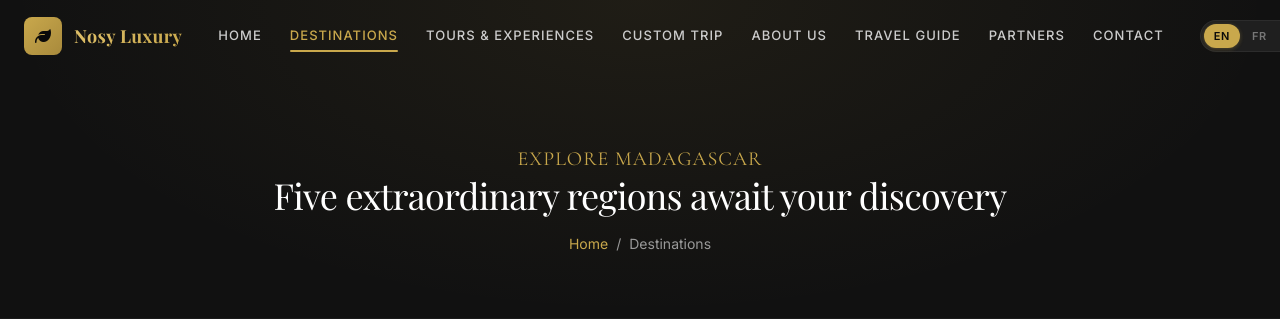
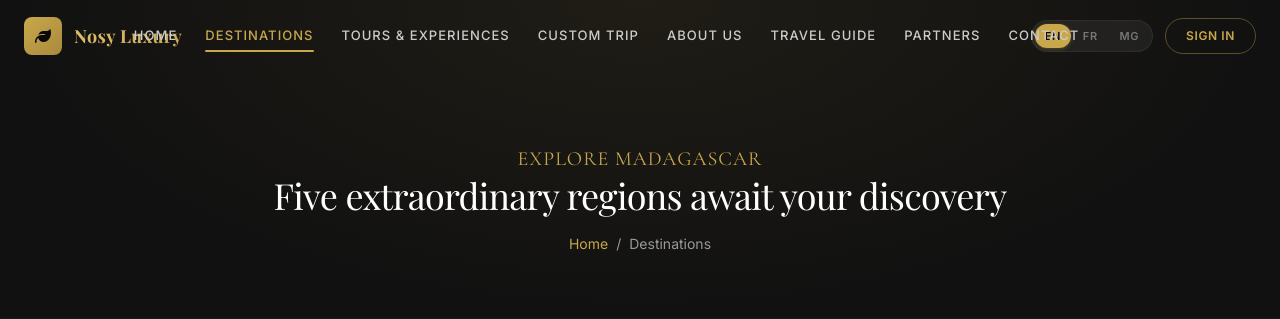
Before and after one commit to tsilizydan/tllc2026-nosyluxiry, a PHP site: page /destinations in a window 1280 px wide. Shown: the top 319 px of the page. Run offline with PHP 8.4, Linux system fonts and the light colour scheme; data comes from the database, SQL or seed files in the repository; some libraries are stand-ins or nearby versions; some web fonts are replaced.

Commit message:
Update style.css

```diff
--- a/assets/css/style.css
+++ b/assets/css/style.css
@@ -404,10 +404,13 @@ h6 {
 .navbar__links {
     display: flex;
     align-items: center;
+    justify-content: center;
     gap: var(--space-1);
     list-style: none;
     margin: 0;
     padding: 0;
+    flex: 1;
+    min-width: 0;
 }
 
 .navbar__links a {
```
